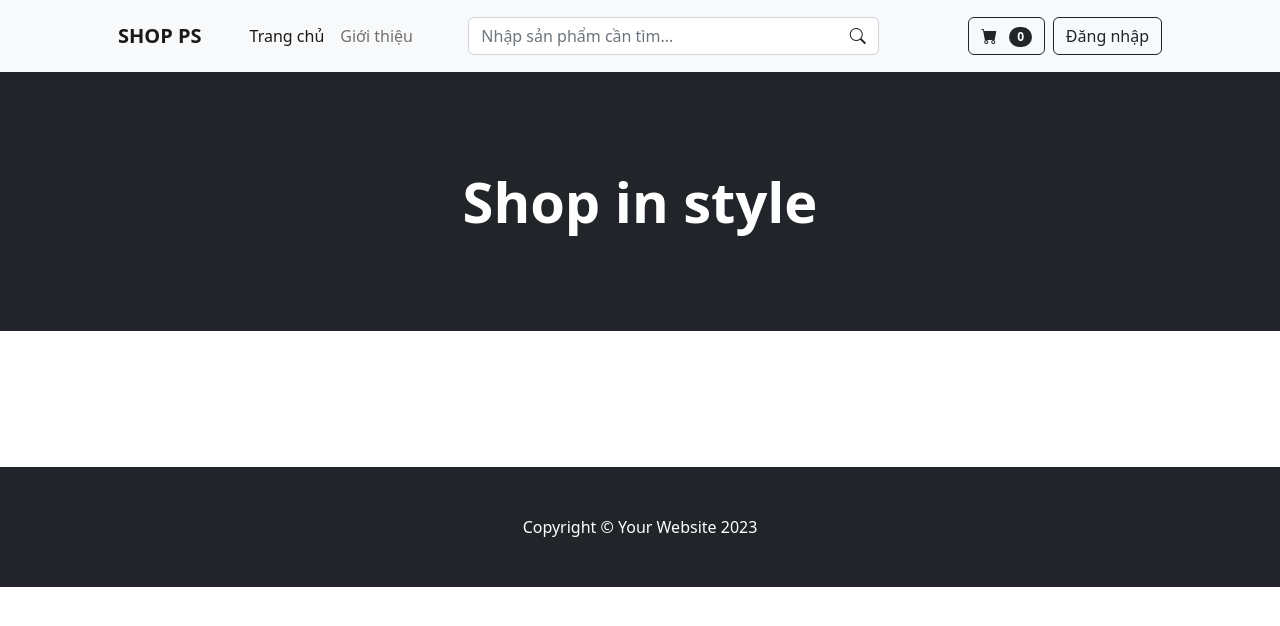
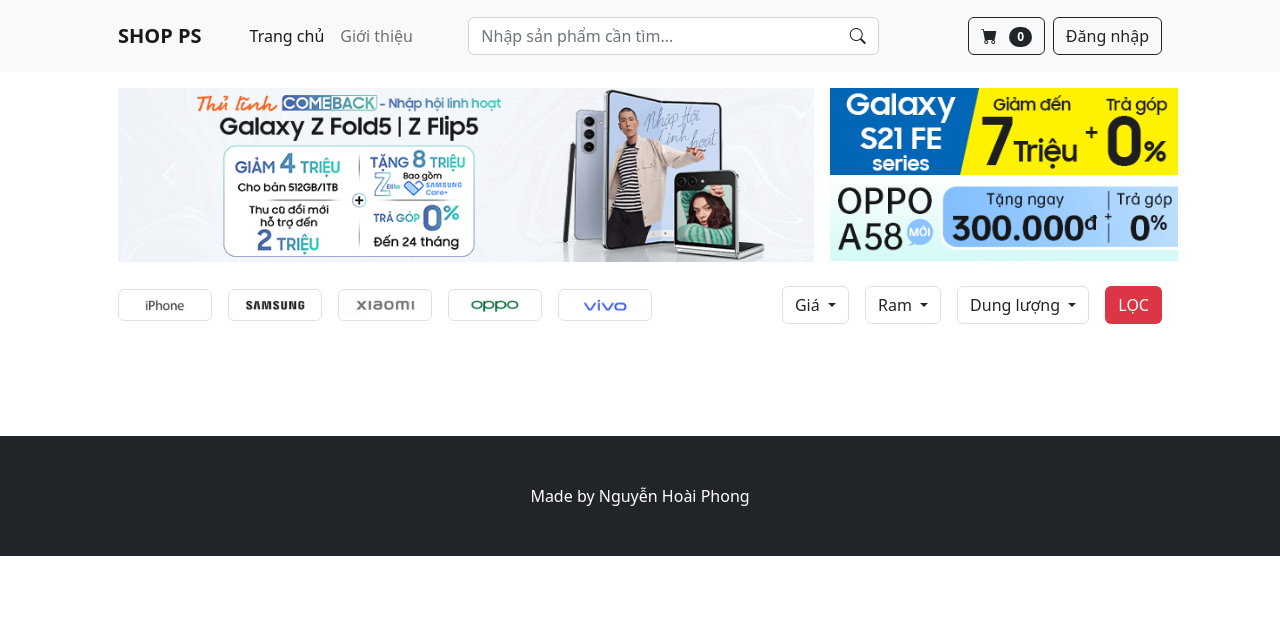
Before and after one commit to hoaiphongpvt/shopps, a PHP site: page /shopps/ in a window 1280 px wide. Shown: the top 626 px of the page. Run offline with PHP 8.4, Linux system fonts and the light colour scheme; data that the repository does not hold is empty.

Commit message:
Update Header

```diff
--- /dev/null
+++ b/mvc/views/blocks/filter.php
@@ -0,0 +1,71 @@
+<nav class="container navbar navbar-light mt-2 d-flex justify-content-between align-items-center flex-wrap px-4 px-lg-5">
+
+    <div class="d-flex">
+        <a class="navbar-brand border rounded d-flex align-items-center" href="?nsx=1">
+            <img src="./public/assets/img/logo-banner/logo-iphone-220x48.png" width="92" height="20" alt="iPhone">
+        </a>
+
+        <a class="navbar-brand border rounded d-flex align-items-center" href="?nsx=2">
+            <img src="./public/assets/img/logo-banner/samsungnew-220x48-1.png" width="92" height="20" alt="Samsung">
+        </a>
+
+        <a class="navbar-brand border rounded d-flex align-items-center" href="?nsx=3">
+            <img src="./public/assets/img/logo-banner/logo-xiaomi-220x48-5.png" width="92" height="20" alt="Xiaomi">
+        </a>
+
+        <a class="navbar-brand border rounded d-flex align-items-center" href="?nsx=4">
+            <img src="./public/assets/img/logo-banner/OPPO42-b_5.jpg" width="92" height="20" alt="OPPO">
+        </a>
+
+        <a class="navbar-brand border rounded d-flex align-items-center" href="?nsx=5">
+            <img src="./public/assets/img/logo-banner/vivo-logo-220-220x48-3.png" width="92" height="20" alt="Vivo">
+        </a>
+    </div>
+
+    <div class="d-flex justify-content-between align-items-center">
+        <div class="dropdown ms-3">
+            <a class="btn border dropdown-toggle" href="#" role="button" data-bs-toggle="dropdown" aria-expanded="false">
+                Giá
+            </a>
+
+            <ul class="dropdown-menu">
+                <li><a class="dropdown-item" href="#">Từ 2 - 4 triệu</a></li>
+                <li><a class="dropdown-item" href="#">Từ 4 - 10 triệu</a></li>
+                <li><a class="dropdown-item" href="#">Từ 10 - 20 triệu</a></li>
+                <li><a class="dropdown-item" href="#">Trên 20 triệu</a></li>
+            </ul>
+        </div>
+
+        <div class="dropdown  ms-3">
+            <a class="btn border dropdown-toggle" href="#" role="button" data-bs-toggle="dropdown" aria-expanded="false">
+                Ram
+            </a>
+
+            <ul class="dropdown-menu">
+                <li><a class="dropdown-item" href="#">3 GB</a></li>
+                <li><a class="dropdown-item" href="#">4 GB</a></li>
+                <li><a class="dropdown-item" href="#">6 GB</a></li>
+                <li><a class="dropdown-item" href="#">8 GB</a></li>
+                <li><a class="dropdown-item" href="#">12 GB</a></li>
+            </ul>
+        </div>
+
+        <div class="dropdown ms-3">
+            <a class="btn border dropdown-toggle" href="#" role="button" data-bs-toggle="dropdown" aria-expanded="false">
+                Dung lượng
+            </a>
+
+            <ul class="dropdown-menu">
+                <li><a class="dropdown-item" href="#">32 GB</a></li>
+                <li><a class="dropdown-item" href="#">64 GB</a></li>
+                <li><a class="dropdown-item" href="#">128 GB</a></li>
+                <li><a class="dropdown-item" href="#">256 GB</a></li>
+                <li><a class="dropdown-item" href="#">512 GB</a></li>
+                <li><a class="dropdown-item" href="#">1 TB</a></li>
+            </ul>
+        </div>
+
+        <button class="btn bg-danger text-white ms-3">LỌC</button>
+
+    </div>
+</nav>
--- a/mvc/views/blocks/footer.php
+++ b/mvc/views/blocks/footer.php
@@ -1,4 +1,4 @@
  <!-- Footer-->
  <footer class="py-5 bg-dark">
-    <div class="container"><p class="m-0 text-center text-white">Copyright &copy; Your Website 2023</p></div>
+    <div class="container"><p class="m-0 text-center text-white">Made by Nguyễn Hoài Phong</p></div>
 </footer>
--- a/mvc/views/blocks/header.php
+++ b/mvc/views/blocks/header.php
@@ -1,8 +1,30 @@
- <!-- Header-->
- <header class="bg-dark py-5">
-    <div class="container px-4 px-lg-5 my-5">
-        <div class="text-center text-white">
-            <h1 class="display-4 fw-bolder">Shop in style</h1>
+<header class="d-flex container mt-3 px-4 px-lg-5">
+    <div id="carouselExampleAutoplaying" class="carousel slide col-8" data-bs-ride="carousel">
+        <div class="carousel-inner">
+            <div class="carousel-item active">
+                <img src="./public/assets/img/logo-banner/z5-800-200-800x200-3.png" class="d-block w-100" alt="...">
+            </div>
+            <div class="carousel-item">
+                <img src="./public/assets/img/logo-banner/a78-800-200-800x200.png" class="d-block w-100" alt="...">
+            </div>
+            <div class="carousel-item">
+                <img src="./public/assets/img/logo-banner/iP11-1200-300-1200x300-1.png" class="d-block w-100" alt="...">
+            </div>
+            <div class="carousel-item">
+                <img src="./public/assets/img/logo-banner/SP-800-200-800x200.png" class="d-block w-100" alt="...">
+            </div>
         </div>
+        <button class="carousel-control-prev" type="button" data-bs-target="#carouselExampleAutoplaying" data-bs-slide="prev">
+            <span class="carousel-control-prev-icon" aria-hidden="true"></span>
+            <span class="visually-hidden">Previous</span>
+        </button>
+        <button class="carousel-control-next" type="button" data-bs-target="#carouselExampleAutoplaying" data-bs-slide="next">
+            <span class="carousel-control-next-icon" aria-hidden="true"></span>
+            <span class="visually-hidden">Next</span>
+        </button>
+    </div>
+    <div class="col-4 ms-3 d-flex flex-column">
+        <img src="./public/assets/img/logo-banner/sticky-s21fe-390x97.png" class="img-fluid" alt="sticky">
+        <img src="./public/assets/img/logo-banner/a58-390-97-390x97.png" class="img-fluid" alt="sticky">
     </div>
 </header>
--- a/mvc/views/blocks/pagination.php
+++ b/mvc/views/blocks/pagination.php
@@ -5,11 +5,11 @@
         $page = $num + 1;
         if ($num == $data['CurrentPage']) {
           echo '<li class="page-item active">
-                <a href="http://localhost/shopps/?page=' . $num . '" class="page-link">' .$page. '</a>
+                <a href="?page=' . $num . '" class="page-link">' .$page. '</a>
              </li>';
         } else {
           echo '<li class="page-item">
-                <a href="http://localhost/shopps/?page=' . $num . '" class="page-link">' .$page. '</a>
+                <a href="?page=' . $num . '" class="page-link">' .$page. '</a>
               </li>';
         }
       }
--- a/mvc/views/home.php
+++ b/mvc/views/home.php
@@ -17,6 +17,7 @@
             require_once "./public/assets/components/formatCurrency.php";
             require_once "./mvc/views/blocks/navbar.php";
             require_once "./mvc/views/blocks/header.php";
+            require_once "./mvc/views/blocks/filter.php";
             require_once "./mvc/views/pages/".$data['Page'].".php";
             require_once "./mvc/views/blocks/pagination.php";
             require_once "./mvc/views/blocks/footer.php";
--- a/mvc/views/pages/details.php
+++ b/mvc/views/pages/details.php
@@ -1,5 +1,5 @@
 <!-- Product section-->
- <section class="py-5">
+ <section class="py-3">
     <div class="container px-4 px-lg-5 my-5">
         <div class="row gx-4 gx-lg-5 align-items-center">
             <div class="col-md-5"><img class="card-img-top mb-5 mb-md-0" src="<?php echo $data['Product'][0]['HINHANH'] ?>" alt="..." /></div>
--- a/mvc/views/pages/main.php
+++ b/mvc/views/pages/main.php
@@ -1,5 +1,5 @@
 <!-- Section-->
-<section class="py-4">
+<section class="py-1">
     <div class="container px-4 px-lg-5 mt-5">
         <div class="row gx-4 gx-lg-5 row-cols-2 row-cols-md-3 row-cols-xl-4 justify-content-center">
             <?php
--- a/mvc/views/pages/search.php
+++ b/mvc/views/pages/search.php
@@ -1,5 +1,5 @@
 <!-- Section-->
-<section class="py-4">
+<section class="py-3">
     <div class="container px-4 px-lg-5 mt-5">
         <div class="row gx-4 gx-lg-5 row-cols-2 row-cols-md-3 row-cols-xl-4 justify-content-center">
             <?php
```
Also changed, not shown: public/js/main.js (+0 -18 lines), public/assets/img/logo-banner/OPPO42-b_5.jpg (added), public/assets/img/logo-banner/SP-800-200-800x200.png (added), public/assets/img/logo-banner/a58-390-97-390x97.png (added), public/assets/img/logo-banner/a78-800-200-800x200.png (added), public/assets/img/logo-banner/iP11-1200-300-1200x300-1.png (added), public/assets/img/logo-banner/logo-iphone-220x48.png (added), public/assets/img/logo-banner/logo-xiaomi-220x48-5.png (added), public/assets/img/logo-banner/samsungnew-220x48-1.png (added), public/assets/img/logo-banner/sticky-s21fe-390x97.png (added), public/assets/img/logo-banner/vivo-logo-220-220x48-3.png (added), public/assets/img/logo-banner/z5-800-200-800x200-3.png (added).
